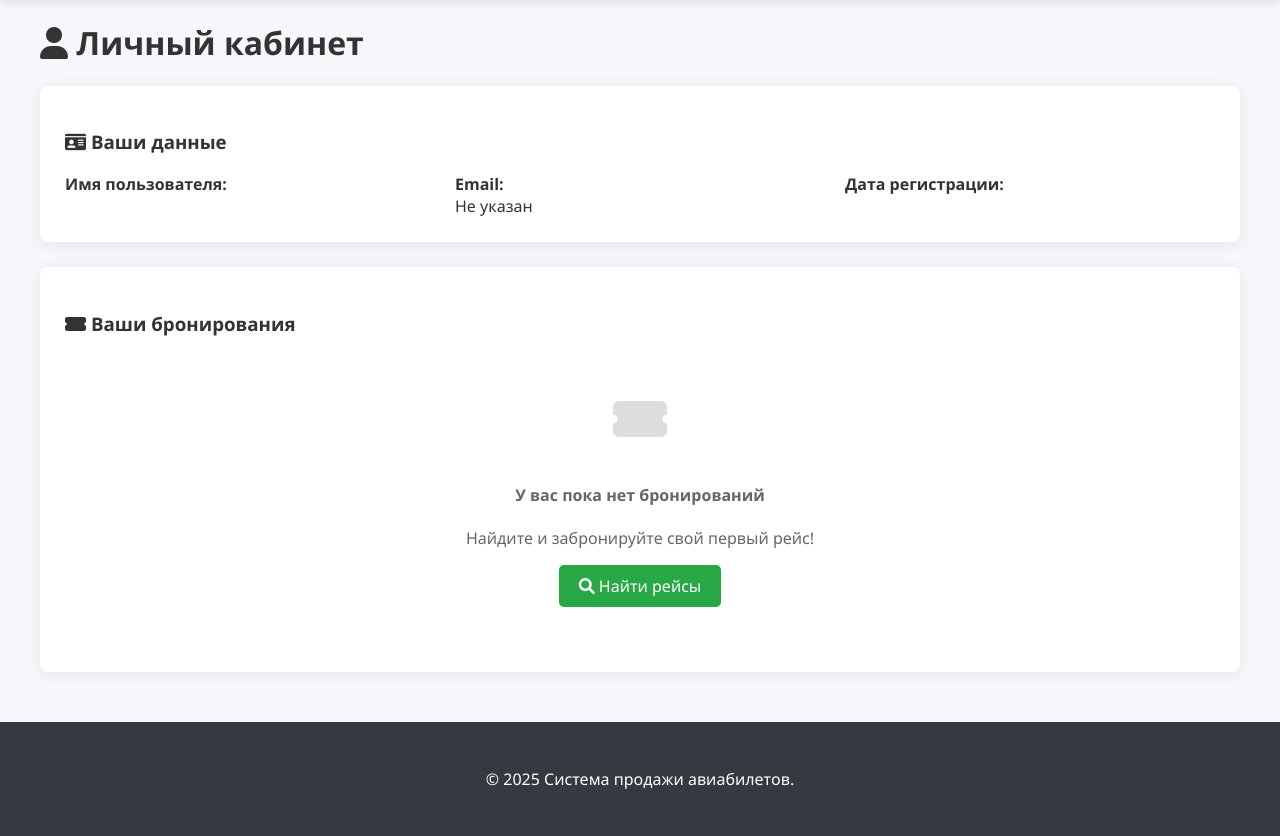
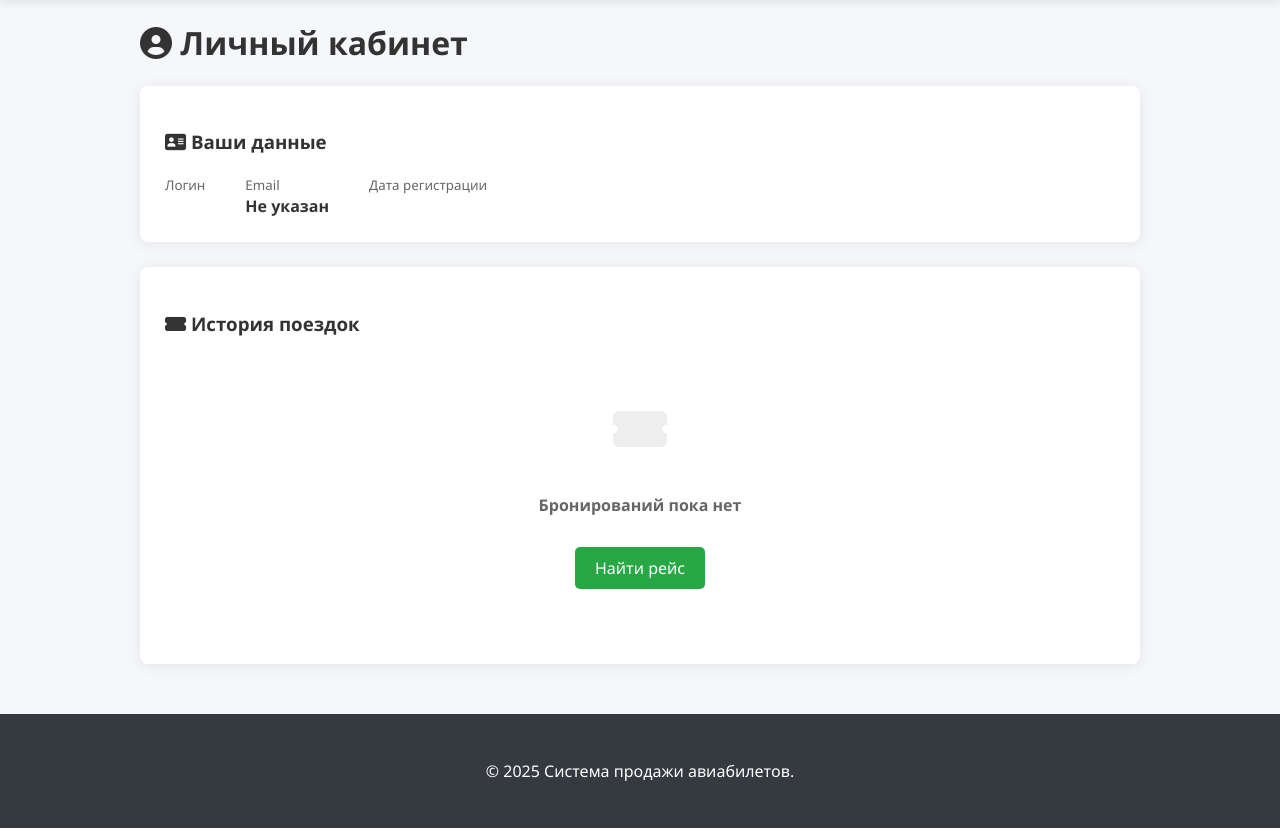
Before and after one commit to McLaren95/airline-tickets-system, a Django app: template templates/profile.html in a window 1280 px wide. Shown: the part 103-939 px from the top of the page. Run offline with Django 3.2, Linux system fonts and the light colour scheme; the template is opened without the code that fills it, so the values that code supplies are empty.

Commit message:
Изменения фронтенда отображения бронирования в личном кабинете

```diff
--- a/templates/flight_search.html
+++ b/templates/flight_search.html
@@ -64,7 +64,7 @@
                                     <span style="background: white; padding: 0 10px; position: relative; z-index: 1; font-size: 0.85rem; color: #777;">
                                         {{ flight.route.duration }}
                                     </span>
-                                    <i class="fas fa-plane" style="position: absolute; right: -5px; top: 40%; transform: translateY(-50%) rotate(90deg); color: #ccc; font-size: 0.8rem;"></i>
+
                                 </div>
 
                                 <h2 style="margin: 0; color: #0056b3; font-size: 2rem;">
@@ -110,11 +110,11 @@
                                 </div>
 
                                 {% if user.is_authenticated %}
-                                    <a href="{% url 'book_flight' flight.flight_id %}" class="btn" style="width: 100%; display: block; text-align: center;">
+                                    <a href="{% url 'book_flight' flight.flight_id %}" class="btn" style="width: 90%; display: block; text-align: center;">
                                         Купить билет
                                     </a>
                                 {% else %}
-                                    <a href="{% url 'login' %}?next={% url 'book_flight' flight.flight_id %}" class="btn btn-secondary" style="width: 100%; display: block; text-align: center;">
+                                    <a href="{% url 'login' %}?next={% url 'book_flight' flight.flight_id %}" class="btn btn-secondary" style="width: 90%; display: block; text-align: center;">
                                         Войти
                                     </a>
                                 {% endif %}
--- a/templates/home.html
+++ b/templates/home.html
@@ -7,7 +7,7 @@
     <section class="hero">
         <div class="container">
             <h1>Путешествуйте с комфортом</h1>
-            <p>Бронируйте авиабилеты по лучшим ценам. Более 100 направлений по всему миру.</p>
+            <p>Бронируйте авиабилеты по лучшим ценам.</p>
             <a href="{% url 'flight_search' %}" class="btn" style="font-size: 1.2rem; padding: 15px 30px;">
                 <i class="fas fa-search"></i> Найти рейсы
             </a>
--- a/templates/profile.html
+++ b/templates/profile.html
@@ -4,109 +4,155 @@
 {% block title %}Личный кабинет - AirLines{% endblock %}
 
 {% block content %}
-<h1><i class="fas fa-user"></i> Личный кабинет</h1>
+<div class="container" style="max-width: 1000px;">
+    <h1><i class="fas fa-user-circle"></i> Личный кабинет</h1>
 
-<div class="user-info-card card">
-    <h3><i class="fas fa-id-card"></i> Ваши данные</h3>
-    <div style="display: grid; grid-template-columns: repeat(auto-fit, minmax(250px, 1fr)); gap: 20px;">
+    <div class="card mb-4">
+        <h3><i class="fas fa-address-card"></i> Ваши данные</h3>
+        <div style="display: flex; gap: 40px; flex-wrap: wrap;">
             <div>
-            <strong>Имя пользователя:</strong><br>
-            {{ user.username }}
+                <small style="color: #666;">Логин</small><br>
+                <strong>{{ user.username }}</strong>
             </div>
             <div>
-            <strong>Email:</strong><br>
-            {{ user.email|default:"Не указан" }}
+                <small style="color: #666;">Email</small><br>
+                <strong>{{ user.email|default:"Не указан" }}</strong>
             </div>
             <div>
-            <strong>Дата регистрации:</strong><br>
-            {{ user.date_joined|date:"d.m.Y" }}
+                <small style="color: #666;">Дата регистрации</small><br>
+                <strong>{{ user.date_joined|date:"d.m.Y" }}</strong>
             </div>
         </div>
     </div>
 
     <div class="card">
-    <h3><i class="fas fa-ticket-alt"></i> Ваши бронирования</h3>
+        <h3><i class="fas fa-ticket-alt"></i> История поездок</h3>
 
         {% if user.booking_set.all %}
-        {% for booking in user.booking_set.all %}
-            <div class="booking-card" style="border-left: 4px solid {% if booking.is_paid %}#28a745{% else %}#ffc107{% endif %}; padding: 15px; margin: 15px 0; background: #f8f9fa;">
-                <div style="display: flex; justify-content: space-between; align-items: center; flex-wrap: wrap; gap: 10px;">
+            {% for booking in user.booking_set.all|dictsortreversed:"book_date" %}
 
+            <div class="booking-wrapper" style="border: 1px solid #ddd; border-radius: 8px; margin-bottom: 30px; overflow: hidden;">
+
+                <div style="background: #f8f9fa; padding: 15px 20px; border-bottom: 1px solid #ddd; display: flex; justify-content: space-between; align-items: center; flex-wrap: wrap;">
                     <div>
-                        <h4 style="margin: 0;">Бронь №{{ booking.book_ref }}</h4>
-                        <p style="margin: 5px 0; font-size: 0.9rem; color: #555;">
-                            Дата оформления: {{ booking.book_date|date:"d.m.Y H:i" }}
-                        </p>
-                        <p style="margin: 5px 0; font-weight: bold;">
-                            Сумма: {{ booking.total_amount }} ₽
-                        </p>
+                        <strong>Бронь № {{ booking.book_ref }}</strong>
+                        <span style="color: #666; margin-left: 10px; font-size: 0.9rem;">
+                            от {{ booking.book_date|date:"d.m.Y" }}
+                        </span>
+                    </div>
+                    <div>
+                        <span style="font-weight: bold; margin-right: 15px;">{{ booking.total_amount }} ₽</span>
+                        {% if booking.is_paid %}
+                            <span class="status-badge status-success"><i class="fas fa-check"></i> Оплачено</span>
+                        {% else %}
+                            <span class="status-badge status-warning">Ожидает оплаты</span>
+                            <a href="{% url 'payment_page' booking.book_ref %}" class="btn-sm btn-primary" style="margin-left: 10px; text-decoration: none;">Оплатить</a>
+                        {% endif %}
+                    </div>
+                </div>
+
+                <div style="padding: 20px;">
+                    {% for ticket in booking.ticket_set.all %}
+                        {% with bp=ticket.boardingpass_set.first %}
+
+                        <div class="ticket-card" style="display: flex; flex-wrap: wrap; gap: 20px; margin-bottom: 20px; padding-bottom: 20px; border-bottom: 1px dashed #eee;">
+
+                            {% if bp %}
+                            <div style="flex: 2; min-width: 300px;">
+                                <div style="display: flex; align-items: center; gap: 15px; margin-bottom: 10px;">
+                                    <div>
+                                        <div style="font-size: 1.5rem; font-weight: bold; color: #0056b3;">
+                                            {{ bp.flight.scheduled_departure|date:"H:i" }}
+                                        </div>
+                                        <div style="color: #555;">
+                                            {{ bp.flight.route.departure_airport.city.ru|default:bp.flight.route.departure_airport.airport_code }}
+                                        </div>
+                                        <div style="font-size: 0.8rem; color: #999;">
+                                            {{ bp.flight.scheduled_departure|date:"d.m.Y" }}
+                                        </div>
+                                    </div>
+
+                                    <div style="flex: 1; text-align: center; position: relative;">
+                                        <div style="border-top: 2px solid #ddd; width: 100%; position: absolute; top: 50%;"></div>
+                                        <span style="background: white; padding: 0 10px; position: relative; color: #777; font-size: 0.8rem;">
+                                            {{ bp.flight.route.duration }}
+                                        </span>
                                     </div>
 
                                     <div style="text-align: right;">
-                        <span class="status-badge {% if booking.is_paid %}status-success{% else %}status-warning{% endif %}">
-                            {% if booking.is_paid %}
-                                <i class="fas fa-check-circle"></i> Оплачено
+                                        <div style="font-size: 1.5rem; font-weight: bold; color: #0056b3;">
+                                            {{ bp.flight.scheduled_arrival|date:"H:i" }}
+                                        </div>
+                                        <div style="color: #555;">
+                                            {{ bp.flight.route.arrival_airport.city.ru|default:bp.flight.route.arrival_airport.airport_code }}
+                                        </div>
+                                        <div style="font-size: 0.8rem; color: #999;">
+                                            {{ bp.flight.scheduled_arrival|date:"d.m.Y" }}
+                                        </div>
+                                    </div>
+                                </div>
+
+                                <div style="background: #e9f5ff; padding: 8px 12px; border-radius: 5px; font-size: 0.9rem; color: #444; display: inline-block;">
+                                    <i class="fas fa-plane"></i> <strong>Самолет:</strong> {{ bp.flight.route.airplane.model.en|default:bp.flight.route.airplane.model }}
+                                    <span style="margin: 0 10px; color: #ccc;">|</span>
+                                    <i class="fas fa-couch"></i> <strong>Класс:</strong> {{ bp.seat.fare_conditions }}
+                                </div>
+                            </div>
+
+                            <div style="flex: 1; min-width: 200px; display: flex; flex-direction: column; justify-content: center; align-items: flex-end; text-align: right;">
+                                <div style="margin-bottom: 15px;">
+                                    <div style="font-size: 0.8rem; color: #888; text-transform: uppercase; letter-spacing: 1px;">Ваше место</div>
+                                    <div style="font-size: 2.5rem; line-height: 1; font-weight: bold; color: #28a745;">
+                                        {{ bp.seat.seat_no }}
+                                    </div>
+                                </div>
+                                <div>
+                                    <small style="color: #666;">Билет: {{ ticket.ticket_no }}</small>
+                                </div>
+                            </div>
+
                             {% else %}
-                                <i class="fas fa-hourglass-half"></i> Ожидает оплаты
+                            <div style="color: #dc3545; padding: 20px;">
+                                <i class="fas fa-exclamation-triangle"></i> Информация о посадочном талоне недоступна.
+                                <br><small>Возможно, при покупке не были сгенерированы места в самолете.</small>
+                            </div>
                             {% endif %}
-                        </span>
+                        </div>
 
-                        {% if not booking.is_paid %}
-                            <div style="margin-top: 10px;">
-                                <a href="{% url 'payment_page' booking.book_ref %}" class="btn" style="padding: 5px 10px; font-size: 0.9rem;">
-                                    Оплатить
-                                </a>
+                        {% if not forloop.last %}<div style="margin-bottom: 20px;"></div>{% endif %}
+
+                        {% endwith %}
+                    {% endfor %}
+                </div>
+            </div>
+            {% endfor %}
+        {% else %}
+            <div style="text-align: center; padding: 50px; color: #666;">
+                <i class="fas fa-ticket-alt" style="font-size: 3rem; margin-bottom: 20px; color: #eee;"></i>
+                <h4>Бронирований пока нет</h4>
+                <a href="{% url 'flight_search' %}" class="btn" style="margin-top: 10px;">Найти рейс</a>
             </div>
         {% endif %}
     </div>
 </div>
 
-                <hr style="border: 0; border-top: 1px solid #ddd; margin: 10px 0;">
-
-                <div style="margin-top: 10px;">
-                    <strong style="font-size: 0.9rem;">Билеты:</strong>
-                    {% for ticket in booking.ticket_set.all %}
-                        <div style="background: white; padding: 10px; margin: 5px 0; border-radius: 4px; box-shadow: 0 1px 3px rgba(0,0,0,0.1); font-size: 0.95rem;">
-                            <i class="fas fa-user"></i> <strong>{{ ticket.passenger_name }}</strong>
-                            <span style="color: #666;">(Документ: {{ ticket.passenger_id }})</span>
-                            <span style="float: right;">Билет № {{ ticket.ticket_no }}</span>
-                        </div>
-                    {% endfor %}
-                </div>
-            </div>
-        {% endfor %}
-    {% else %}
-        <div style="text-align: center; padding: 40px; color: #666;">
-            <i class="fas fa-ticket-alt" style="font-size: 3rem; margin-bottom: 20px; color: #ddd;"></i>
-            <h4>У вас пока нет бронирований</h4>
-            <p>Найдите и забронируйте свой первый рейс!</p>
-            <a href="{% url 'flight_search' %}" class="btn">
-                <i class="fas fa-search"></i> Найти рейсы
-            </a>
-        </div>
-    {% endif %}
-</div>
-{% endblock %}
-
-{% block scripts %}
 <style>
     .status-badge {
-        display: inline-block;
-        padding: 6px 14px;
-        border-radius: 20px;
+        padding: 5px 12px;
+        border-radius: 15px;
         font-size: 0.85rem;
         font-weight: 600;
-        text-transform: uppercase;
     }
-    .status-success {
-        background: #d4edda;
-        color: #155724;
-        border: 1px solid #c3e6cb;
+    .status-success { background: #d4edda; color: #155724; }
+    .status-warning { background: #fff3cd; color: #856404; }
+
+    .booking-wrapper {
+        background: white;
+        box-shadow: 0 2px 8px rgba(0,0,0,0.05);
+        transition: transform 0.2s;
     }
-    .status-warning {
-        background: #fff3cd;
-        color: #856404;
-        border: 1px solid #ffeeba;
+    .booking-wrapper:hover {
+        box-shadow: 0 5px 15px rgba(0,0,0,0.1);
     }
 </style>
 {% endblock %}
```
Also changed, not shown: airline_app/views.py (+71 -46 lines). Lines whose indentation alone changed are shown as unchanged.
